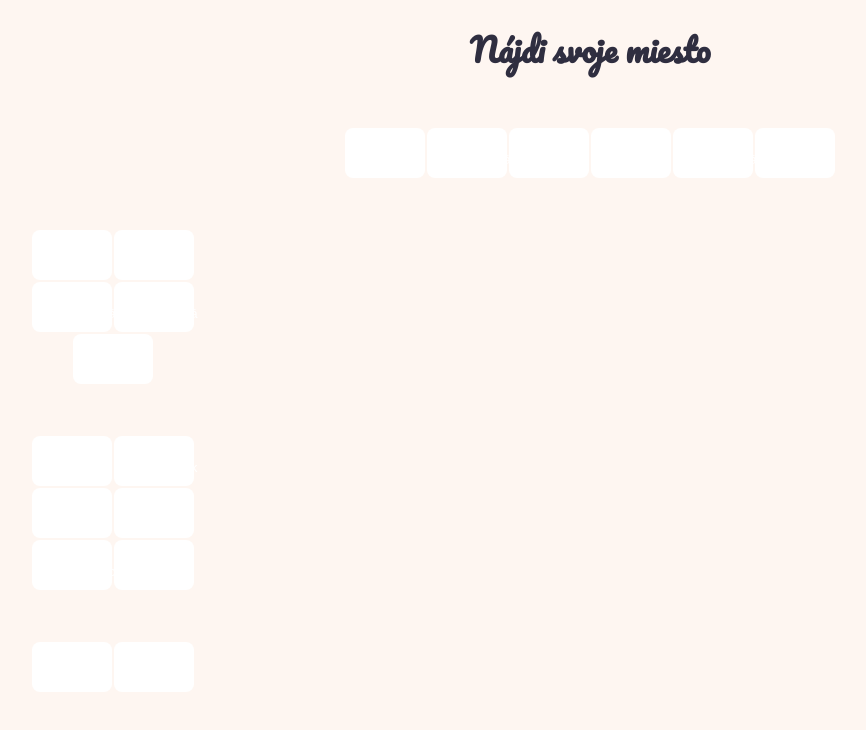
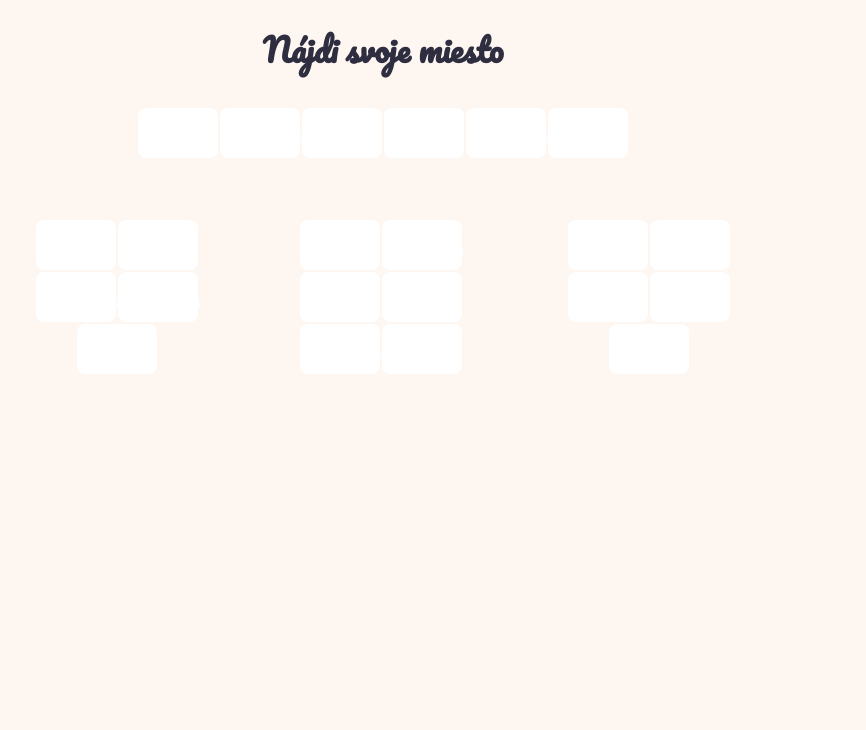
Before and after one commit to filipvnencak/Wedding, a plain HTML site: page place.html in a window 1280 px wide. Shown: the whole page, without its empty margins (50-916 px from the left). Drawn offline with Linux system fonts and the light colour scheme.

Commit message:
make more beatiful

```diff
--- a/guests.js
+++ b/guests.js
@@ -16,8 +16,8 @@ fetch("guests.json")
         document.getElementById(x).appendChild(button);
       }
     };
-    renderButtons(table3, "4");
-    renderButtons(table2, "3");
-    renderButtons(table1, "2");
-    renderButtons(mainTable, "1");
+    renderButtons(table3, "right");
+    renderButtons(table2, "center");
+    renderButtons(table1, "left");
+    renderButtons(mainTable, "main");
   });
--- a/guests.json
+++ b/guests.json
@@ -103,13 +103,31 @@
   },
   {
     "key": 18,
-    "name": " ",
+    "name": " Patrik Susa ",
     "table": 4,
     "positon": 7
   },
   {
     "key": 19,
-    "name": "  ",
+    "name": " Aďa Stupaková ",
+    "table": 4,
+    "positon": 8
+  },
+  {
+    "key": 20,
+    "name": " Aďa Stupaková ",
+    "table": 4,
+    "positon": 8
+  },
+  {
+    "key": 21,
+    "name": " Aďa Stupaková ",
+    "table": 4,
+    "positon": 8
+  },
+  {
+    "key": 22,
+    "name": " Aďa Stupaková ",
     "table": 4,
     "positon": 8
   }
--- a/place.css
+++ b/place.css
@@ -1,12 +1,12 @@
 div {
-  margin: 50px;
+  margin: 30px;
 }
 .seatplan:hover {
   background-color: rgb(56, 55, 64);
   box-shadow: 0 12px 16px 0 rgba(0, 0, 0, 0.24),
     0 17px 50px 0 rgba(0, 0, 0, 0.19);
 }
-.guests {
+.chairs {
   max-width: 210px;
 }
 .seatplan {
@@ -24,3 +24,19 @@ div {
 .seatplan:after {
   background-color: rgb(47, 46, 64);
 }
+.guests {
+  width: 850px;
+}
+
+#left {
+  float: left;
+  width: 25%;
+}
+#center {
+  float: left;
+  width: 50%;
+}
+#right {
+  float: right;
+  width: 25%;
+}
--- a/place.html
+++ b/place.html
@@ -11,16 +11,14 @@
       rel="stylesheet"
     />
   </head>
-  <body>
+  <body class="guests">
     <h1>Nájdi svoje miesto</h1>
-    <div id="1" class="main"></div>
-    <div id="2" class="guests"></div>
-    <div id="3" class="guests"></div>
-    <div id="4" class="guests"></div>
-    <div id="5" class="guests"></div>
-    <div id="6" class="guests"></div>
-    <div id="7" class="guests"></div>
+    <div id="main" class="main"></div>
+    <div>
+      <div id="left" class="chairs"></div>
+      <div id="center" class="chairs"></div>
+      <div id="right" class="chairs"></div>
+    </div>
   </body>
   <script defer type="module" src="guests.js"></script>
-  <script src="lodash.js"></script>
 </html>
```
